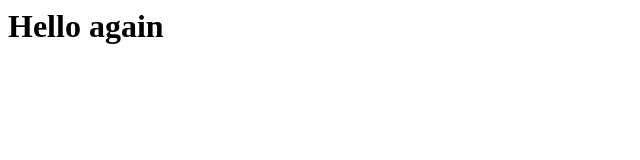
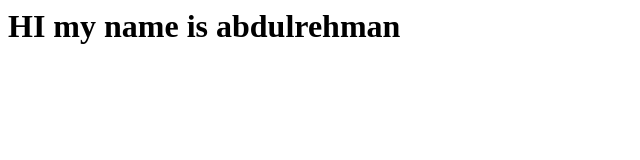
Before and after one commit to A-noob-in-Coding/skills-code-with-codespaces, a plain HTML site: page index.html in a window 1280 px wide. Shown: the whole page, without its empty margins (0-640 px from the left). Drawn offline with Linux system fonts and the light colour scheme.

Commit message:
Adding hello from the codespace!

```diff
--- a/index.html
+++ b/index.html
@@ -1,3 +1,3 @@
 <html>
-  <h1>Hello again</h1>
+  <h1>HI my name is abdulrehman</h1>
 </html>
```
